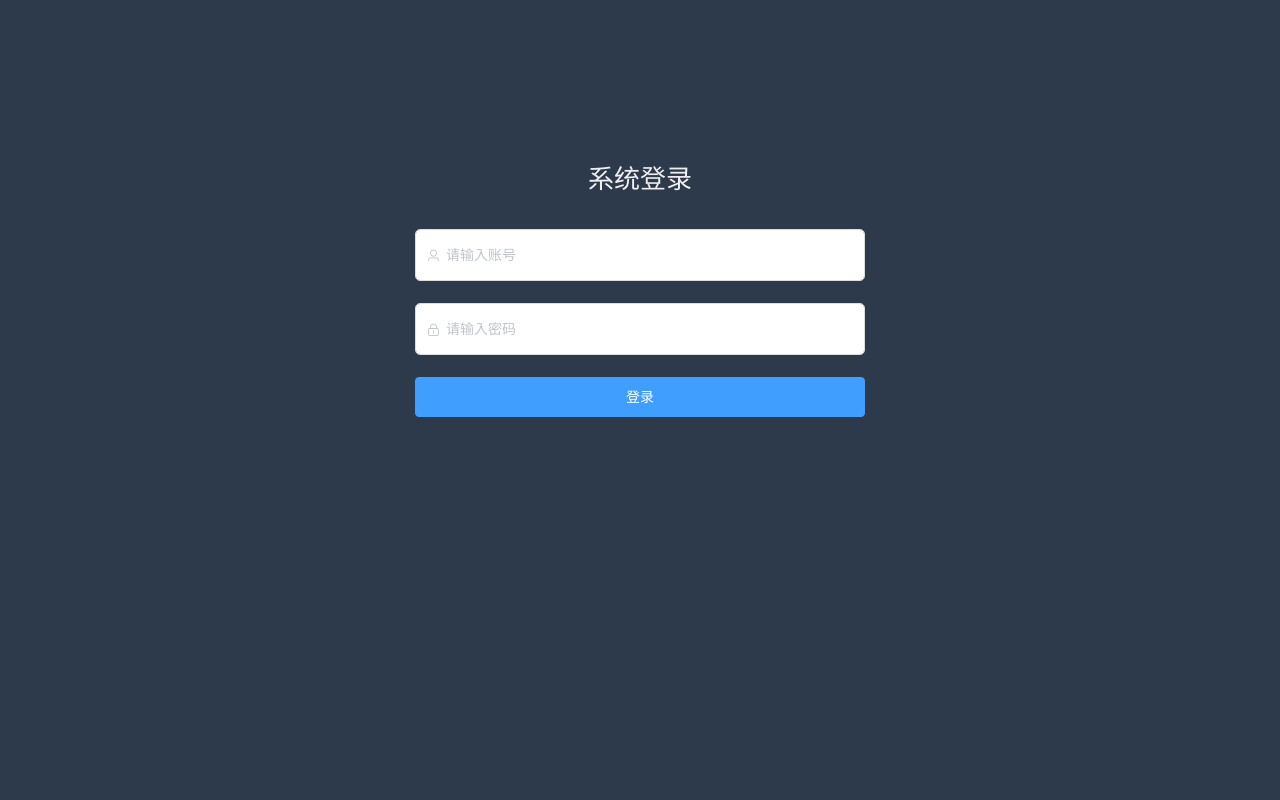
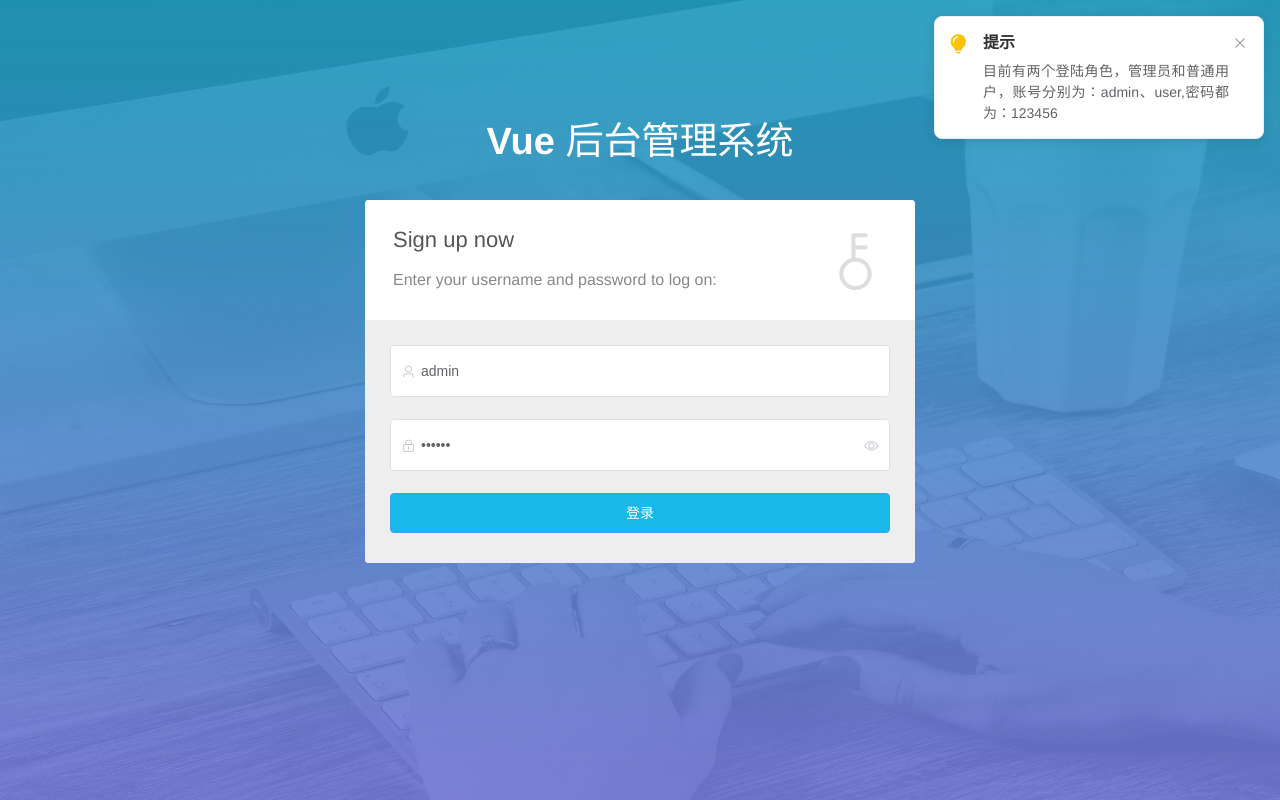
Before and after one commit to nivekhah/vue-springboot-manage, a Vue app in the folder manage/: page /#/login in a window 1280 px wide. Built offline with nearby package versions, Linux system fonts and the light colour scheme; what vue-monoplasty-slide-verify would draw is missing.

Commit message:
完成登录界面的重构

```diff
--- a/manage/src/router/index.js
+++ b/manage/src/router/index.js
@@ -44,35 +44,6 @@ export const currencyRoutes = [
                 name: 'Dashbord',
                 component: () => import('../views/dashboard'),
                 meta: { title: '首页', icon: 'el-icon-s-data' }
-            }
-        ]
-    },
-    {
-        path: '/personal',
-        name: 'Personal',
-        component: Layout,
-        redirect: '/personal/index',
-        hidden: true,
-        children: [
-            {
-                path: 'index',
-                name: 'Personal-index',
-                component: () => import('../views/personal'),
-                meta: { title: '个人中心' }
-            }
-        ]
-    },
-    {
-        path: '/driver',
-        name: 'Driver',
-        component: Layout,
-        redirect: '/driver/index',
-        children: [
-            {
-                path: 'index',
-                name: 'Driver-index',
-                component: () => import('../views/driver-page'),
-                meta: { title: '引导指南', icon: 'el-icon-s-flag' }
             }
         ]
     }
@@ -123,57 +94,16 @@ export const asyncRoutes = [
         },
         children: [
             {
-                path: 'base-table',
-                name: 'BaseTable',
-                component: () => import('../views/table/common-table'),
-                meta: { title: '普通表格' }
-            },
-            {
                 path: 'complex-table',
                 name: 'ComplexTable',
                 component: () => import('../views/table/complex-table'),
                 meta: { title: '复杂表格' }
-            }
-        ]
-    },
-    {
-        path: '/icons',
-        component: Layout,
-        name: 'Icons',
-        redirect: '/icons/index',
-        children: [
-            {
-                path: 'index',
-                name: 'Icons-index',
-                component: () => import('../views/icons'),
-                meta: { title: 'Icons图标', icon: 'el-icon-picture-outline' }
-            }
-        ]
-    },
-    {
-        path: '/components',
-        component: Layout,
-        name: 'Components',
-        redirect: '/components/slide-yz',
-        meta: { icon: 'el-icon-coin', title: '部分组件' },
-        children: [
-            {
-                path: 'slide-yz',
-                name: 'Sldie-yz',
-                component: () => import('../views/components/slide-yz'),
-                meta: { icon: 'el-icon-s-claim', title: '滑动验证' }
             },
             {
-                path: 'upload',
-                name: 'Upload',
-                component: () => import('../views/components/pushImg'),
-                meta: { icon: 'el-icon-upload', title: '上传图片' }
-            },
-            {
-                path: 'carousel',
-                name: 'Carousel',
-                component: () => import('../views/components/carousel'),
-                meta: { icon: 'el-icon-lunbo iconfont', title: '轮播' }
+                path: 'complex-table2',
+                name: 'ComplexTable2',
+                component: () => import('../views/table/complex-table'),
+                meta: { title: '复杂表格' }
             }
         ]
     },
@@ -195,39 +125,6 @@ export const asyncRoutes = [
                 name: 'Dynamic-chart',
                 component: () => import('../views/echarts/dynamic-chart'),
                 meta: { title: '切换charts' }
-            },
-            {
-                path: 'map-chart',
-                name: 'Map-chart',
-                component: () => import('../views/echarts/map-chart'),
-                meta: { title: 'map' }
-            }
-        ]
-    },
-    {
-        path: '/excel',
-        component: Layout,
-        name: 'Excel',
-        redirect: '/excel-operate/excel-out',
-        meta: { icon: 'el-icon-excel iconfont', title: 'Excel' },
-        children: [
-            {
-                path: 'excel-out',
-                name: 'Excel-out',
-                component: () => import('../views/excel-operate/excel-out'),
-                meta: { title: 'Excel导出' }
-            },
-            {
-                path: 'excel-in',
-                name: 'Excel-in',
-                component: () => import('../views/excel-operate/excel-in'),
-                meta: { title: 'Excel导入' }
-            },
-            {
-                path: 'mutiheader-out',
-                name: 'Mutiheader-out',
-                component: () => import('../views/excel-operate/mutiheader-out'),
-                meta: { title: '多级表头导出' }
             }
         ]
     },
--- a/manage/src/views/login/index.vue
+++ b/manage/src/views/login/index.vue
@@ -1,6 +1,8 @@
 <template>
     <div class="login">
-        <div class="slideSty" v-show="showSlide">
+        <div class="slideShadow" v-show="showSlide">
+            <transition>
+                <div class="slideSty animated bounce">
                     <slide-verify
                             @success="onSuccess"
                             @fail="onFail"
@@ -14,17 +16,23 @@
                         ><i class="el-icon-refresh" @click="refresh"></i>
                     </div>
                 </div>
-
-        <el-form ref="loginForm" class="loginCon" :rules="rules" :model="ruleForm">
+            </transition>
+        </div>
+        <div class="loginBox">
+            <h2 class="loginH2"><strong>Vue</strong> 后台管理系统</h2>
+            <div class="loginCon">
                 <div class="titleDiv">
-                <h2>系统登录</h2>
+                    <h3>Sign up now</h3>
+                    <p>Enter your username and password to log on:</p>
+                    <i class="el-icon-key"></i>
                 </div>
+                <el-form ref="loginForm" :rules="rules" :model="ruleForm">
                     <el-form-item prop="user">
                         <el-input
                                 placeholder="请输入账号"
                                 prefix-icon="el-icon-user"
-                    v-model="ruleForm.user">
-                </el-input>
+                                v-model="ruleForm.user"
+                        ></el-input>
                     </el-form-item>
                     <el-form-item prop="password">
                         <el-input
@@ -32,28 +40,31 @@
                                 prefix-icon="el-icon-lock"
                                 v-model="ruleForm.password"
                                 show-password
+                        ></el-input>
+                    </el-form-item>
+                    <el-button
+                            type="primary"
+                            class="loginBtn"
+                            @click="loginYz('loginForm')"
+                    >登录</el-button
                     >
-                </el-input>
-            </el-form-item>
-            <el-button type="primary" class="loginBtn" @click="loginYz('loginForm')">
-                登录
-            </el-button>
                 </el-form>
+            </div>
+        </div>
     </div>
 </template>
 
 <script>
-    /* 此处可以动态导入 api与store 的js代码*/
-    import {login} from "../../api/login";
-    import {mapMutations} from 'vuex'
+    import SlideVerify from '../../components/SlideVerify'
     export default {
         data() {
             return {
-                text:'向右滑动',
-                showSlide:false,
+                notifyObj: null,
+                text: '向右滑动',
+                showSlide: false,
                 ruleForm: {
-                    user: '',
-                    password: ''
+                    user: 'admin',
+                    password: '123456'
                 },
                 rules: {
                     user: [
@@ -64,69 +75,129 @@
                 }
             }
         },
+        mounted() {
+            this.shopTip()
+        },
         methods: {
-            /*  此处使用vuex的mapMutations 方法调用本地设计好的 突变方法 来设置本地数据保存*/
-            ...mapMutations(['SET_TOKEN']),
-            onSuccess(){
-                /*  滑动验证成功后 采取调用 js里api的接口去登录请求数据 */
+            onSuccess() {
                 this.showSlide = false
                 this._login()
             },
-            onFail(){
+            onFail() {
                 this.$message.error('验证失败')
             },
-            refresh(){
+            refresh() {
                 this.$refs.slideDiv.reset()
             },
-            loginYz(form){
+            loginYz(form) {
                 this.$refs[form].validate(valid => {
-                    /* 填写好登录密码后 要先进行滑动条的测试 */
-                    if(valid){
-                        this.showSlide=true
-                    }else{
+                    if (valid) {
+                        this.showSlide = true
+                    } else {
                         return
                     }
                 })
             },
             _login() {
-                login(this.ruleForm).then(res=>{
-                    if(res.code === 0){
-                        this.SET_TOKEN(res.data.token)  //vuex保存token值
-                        this.$message({
-                            type:'success',
-                            message:res.data.msg
+                this.$store
+                    .dispatch('user/_login', this.ruleForm)
+                    .then(res => {
+                        if (!res.data.success) {
+                            this.refresh()
+                        } else {
+                            this.$router.push(this.$route.query.redirect)
+                            if (this.notifyObj) {
+                                this.notifyObj.close()
+                            }
+                            this.notifyObj = null
+                        }
                     })
-                    }
+                    .catch(error => {
+                        this.refresh()
+                        this.$message.error(error)
+                    })
+            },
+            shopTip() {
+                this.notifyObj = this.$notify({
+                    title: '提示',
+                    message:
+                        '目前有两个登陆角色，管理员和普通用户，账号分别为：admin、user,密码都为：123456',
+                    duration: 0,
+                    iconClass: 'el-icon-s-opportunity'
                 })
             }
         },
-        components :{
-        // SlideVerify
+        components: {
+            SlideVerify
         }
     }
 </script>
-
-<style  lang="scss">
+<style scoped lang="scss">
     .login {
         height: 100%;
         width: 100%;
-        background-color: #2d3a4b;
+        background: url(../../assets/pageBg/loginBg.jpg) no-repeat center center;
+        background-size: 100% 100%;
+        overflow: hidden;
     }
-    .titleDiv {
-        margin-bottom: 30px;
-        h2 {
-            font-size: 26px;
-            color: #eee;
+    .loginBox {
+        height: 455px;
+        width: 550px;
+        margin: 0 auto;
+        position: relative;
+        top: 50%;
+        margin-top: -287px;
+    }
+    .loginH2 {
+        font-size: 38px;
+        color: #fff;
         text-align: center;
     }
+    .loginCon {
+        margin-top: 30px;
+        background: #eee;
+        border-radius: 4px;
+        .titleDiv {
+            padding: 0 28px;
+            background: #fff;
+            position: relative;
+            height: 120px;
+            border-radius: 4px 4px 0 0;
+            h3 {
+                font-size: 22px;
+                color: #555;
+                font-weight: initial;
+                padding-top: 23px;
             }
-    .loginCon {
-        width: 450px;
-        margin: 0 auto;
-        padding-top: 160px;
+            p {
+                font-size: 16px;
+                color: #888;
+                padding-top: 12px;
+            }
+            i {
+                font-size: 65px;
+                color: #ddd;
+                position: absolute;
+                right: 27px;
+                top: 29px;
+            }
+        }
+        .el-form {
+            padding: 25px 25px 30px 25px;
+            background: #eee;
+            border-radius: 0 0 4px 4px;
+        }
     }
     .loginBtn {
         width: 100%;
+        background: #19b9e7;
+    }
+    .slideShadow {
+        position: fixed;
+        z-index: 999;
+        width: 100%;
+        height: 100%;
+        background: rgba(0, 0, 0, 0.6);
     }
     .slideSty {
         position: absolute;
@@ -135,8 +206,9 @@
         background: #e8e8e8;
         border: 1px solid #dcdcdc;
         left: 50%;
+        top: 50%;
         margin-left: -188px;
-        margin-top: 164px;
+        margin-top: -176px;
         z-index: 99;
         border-radius: 5px;
     }
```
Lines whose indentation alone changed are shown as unchanged.
